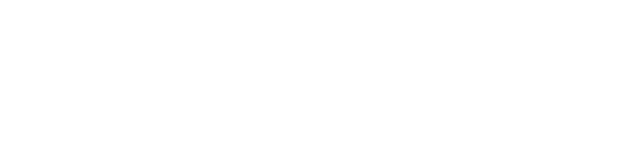
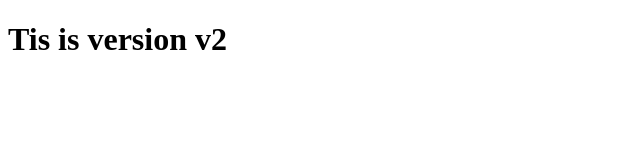
Before and after one commit to Raghvendra38/myrepo2, a plain HTML site: page index.html in a window 1280 px wide. Shown: the whole page, without its empty margins (0-640 px from the left). Drawn offline with Linux system fonts and the light colour scheme.

Commit message:
This is a v2

```diff
--- a/index.html
+++ b/index.html
@@ -6,6 +6,6 @@
     <title>Document</title>
 </head>
 <body>
-
+    <h1>Tis is version v2</h1>
 </body>
 </html>
```
